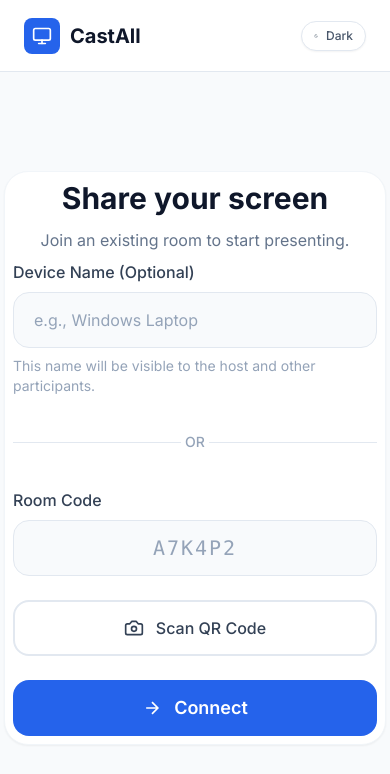
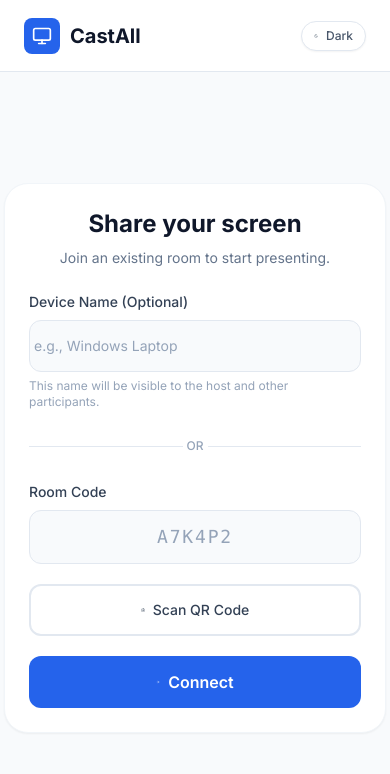
Before and after one commit to DipeshR23/castall, a React (Vite) app in the folder frontend/: page /share in a window 390 px wide. Shown: the top 774 px of the page. Built offline with nearby package versions, Linux system fonts and the light colour scheme; no server answers.

Commit message:
refactor: redesign host page card with centered responsive layout and larger sizing

```diff
--- a/frontend/src/components/room/HostCard.tsx
+++ b/frontend/src/components/room/HostCard.tsx
@@ -27,16 +27,16 @@ export default function HostCard({ roomCode, status, incomingDevice, onAccept, o
 
   if (status === 'REQUESTED' && incomingDevice) {
     return (
-      <div className="flex flex-col items-center w-full px-4">
-        <div className="w-full max-w-sm rounded-2xl bg-white p-8 shadow-sm border border-slate-100">
+      <div className="w-full">
+        <div className="w-full rounded-3xl sm:rounded-[32px] bg-white p-8 sm:p-10 md:p-12 shadow-sm border border-slate-100">
           <div className="flex flex-col items-center">
-            <h2 className="text-xl font-semibold text-slate-900 mb-2">Incoming Presentation</h2>
-            <p className="text-sm text-slate-500 mb-6">{incomingDevice}</p>
-            <div className="flex gap-3 w-full">
+            <h2 className="text-2xl sm:text-3xl md:text-4xl font-semibold text-slate-900 mb-2 sm:mb-3">Incoming Presentation</h2>
+            <p className="text-base sm:text-lg text-slate-500 mb-6 sm:mb-8">{incomingDevice}</p>
+            <div className="flex gap-3 sm:gap-4 w-full">
               <button
                 type="button"
                 onClick={onAccept}
-                className="flex-1 rounded-xl bg-primary px-4 py-3 font-semibold text-white transition-all duration-150 hover:scale-[1.02] active:scale-[0.98] focus:outline-none focus:ring-2 focus:ring-primary focus:ring-offset-2 min-h-[44px]"
+                className="flex-1 rounded-xl sm:rounded-2xl bg-primary px-4 py-3 sm:py-4 text-base sm:text-lg font-semibold text-white transition-all duration-150 hover:scale-[1.02] active:scale-[0.98] focus:outline-none focus:ring-2 focus:ring-primary focus:ring-offset-2 min-h-[52px]"
                 aria-label="Accept presentation request"
               >
                 Accept
@@ -44,7 +44,7 @@ export default function HostCard({ roomCode, status, incomingDevice, onAccept, o
               <button
                 type="button"
                 onClick={onReject}
-                className="flex-1 rounded-xl bg-white border border-slate-200 px-4 py-3 font-semibold text-slate-600 hover:text-slate-900 transition-colors duration-150 active:scale-[0.98] focus:outline-none focus:ring-2 focus:ring-primary focus:ring-offset-2 min-h-[44px]"
+                className="flex-1 rounded-xl sm:rounded-2xl bg-white border-2 border-slate-200 px-4 py-3 sm:py-4 text-base sm:text-lg font-semibold text-slate-600 hover:text-slate-900 transition-colors duration-150 active:scale-[0.98] focus:outline-none focus:ring-2 focus:ring-primary focus:ring-offset-2 min-h-[52px]"
                 aria-label="Decline presentation request"
               >
                 Decline
@@ -57,64 +57,64 @@ export default function HostCard({ roomCode, status, incomingDevice, onAccept, o
   }
 
   return (
-    <div className="flex flex-col items-center w-full px-4">
-      <div className="w-full max-w-sm rounded-2xl bg-white p-8 shadow-sm border border-slate-100">
+    <div className="w-full">
+      <div className="w-full rounded-3xl sm:rounded-[32px] bg-white p-8 sm:p-10 md:p-12 shadow-sm border border-slate-100">
         <div className="flex flex-col items-center">
-          <h2 className="text-xl font-semibold text-slate-900 mb-1">Room Created 🎉</h2>
-          <p className="text-sm text-slate-500 mb-6">Share this QR code to invite others</p>
+          <h2 className="text-2xl sm:text-3xl md:text-4xl font-semibold text-slate-900 mb-2">Room Created 🎉</h2>
+          <p className="text-base sm:text-lg text-slate-500 mb-6 sm:mb-8">Share this QR code to invite others</p>
 
-          <div className="mb-6 w-full flex justify-center">
+          <div className="mb-6 sm:mb-8 w-full flex justify-center">
             <QRCodeCard value={qrValue} size={180} />
           </div>
 
           <div className="flex items-center justify-center gap-3 mb-4">
-            <span className="text-lg font-bold text-primary tracking-wider">{roomCode}</span>
+            <span className="text-xl sm:text-2xl font-bold text-primary tracking-wider">{roomCode}</span>
             <button
               type="button"
               onClick={() => handleCopy(roomCode || '')}
               className="rounded-lg p-2 hover:bg-slate-100 transition-colors min-h-[44px] min-w-[44px] flex items-center justify-center"
               aria-label={copied ? 'Copied' : 'Copy room code'}
             >
-              {copied ? <Copy className="h-4 w-4 text-success" /> : <Copy className="h-4 w-4 text-slate-400" />}
+              {copied ? <Copy className="h-4 w-4 sm:h-5 sm:w-5 text-success" /> : <Copy className="h-4 w-4 sm:h-5 sm:w-5 text-slate-400" />}
             </button>
           </div>
 
-          <p className="text-sm text-slate-400 mb-6" role="status" aria-live="polite">
+          <p className="text-sm sm:text-base text-slate-400 mb-6 sm:mb-8" role="status" aria-live="polite">
             Waiting for presenter to connect...
           </p>
 
-          <div className="w-full space-y-3">
-            <div className="flex items-center justify-between py-3 border-t border-slate-100">
-              <span className="text-sm text-slate-500">Share Link</span>
-              <div className="flex items-center gap-2">
-                <span className="text-sm text-slate-600 truncate max-w-[200px]">{window.location.origin}/share?room={roomCode}</span>
+          <div className="w-full space-y-3 sm:space-y-4">
+            <div className="flex flex-col sm:flex-row sm:items-center justify-between py-3 sm:py-4 border-t border-slate-100 gap-2 sm:gap-4">
+              <span className="text-sm sm:text-base text-slate-500">Share Link</span>
+              <div className="flex items-center gap-2 sm:gap-3">
+                <span className="text-sm sm:text-base text-slate-600 truncate max-w-[200px] sm:max-w-[300px]">{window.location.origin}/share?room={roomCode}</span>
                 <button
                   type="button"
-                  onClick={() => handleCopy(`${window.location.origin}/share?room=${roomCode}`)}
-                  className="rounded-lg p-2 hover:bg-slate-100 transition-colors min-h-[44px] min-w-[44px] flex items-center justify-center"
+                  onClick={() => handleCopy(`${window.location.origin}/share?room={roomCode}`)}
+                  className="rounded-lg p-2 hover:bg-slate-100 transition-colors min-h-[44px] min-w-[44px] flex items-center justify-center flex-shrink-0"
                   aria-label="Copy share link"
                 >
-                  {copied ? <Copy className="h-4 w-4 text-success" /> : <Copy className="h-4 w-4 text-slate-400" />}
+                  {copied ? <Copy className="h-4 w-4 sm:h-5 sm:w-5 text-success" /> : <Copy className="h-4 w-4 sm:h-5 sm:w-5 text-slate-400" />}
                 </button>
               </div>
             </div>
 
-            <div className="flex items-center justify-between py-3 border-t border-slate-100">
-              <span className="text-sm text-slate-500">Connected Devices</span>
-              <div className="flex items-center gap-1 text-slate-400">
-                <Users className="h-4 w-4" />
-                <span className="text-sm">0</span>
+            <div className="flex flex-col sm:flex-row sm:items-center justify-between py-3 sm:py-4 border-t border-slate-100 gap-2 sm:gap-4">
+              <span className="text-sm sm:text-base text-slate-500">Connected Devices</span>
+              <div className="flex items-center gap-1.5 text-slate-400">
+                <Users className="h-4 w-4 sm:h-5 sm:w-5" />
+                <span className="text-sm sm:text-base">0</span>
               </div>
             </div>
           </div>
         </div>
       </div>
 
-      <div className="mt-6">
+      <div className="mt-6 sm:mt-8 flex justify-center">
         <button
           type="button"
           onClick={onReset}
-          className="rounded-xl border border-error text-error px-6 py-3 font-semibold hover:bg-error/5 transition-all duration-150 active:scale-[0.98] focus:outline-none focus:ring-2 focus:ring-error focus:ring-offset-2 min-h-[44px]"
+          className="rounded-xl sm:rounded-2xl border-2 border-error text-error px-6 sm:px-8 py-3 sm:py-4 text-base sm:text-lg font-semibold hover:bg-error/5 transition-all duration-150 active:scale-[0.98] focus:outline-none focus:ring-2 focus:ring-error focus:ring-offset-2 min-h-[52px]"
         >
           End Room
         </button>
--- a/frontend/src/components/room/JoinCard.tsx
+++ b/frontend/src/components/room/JoinCard.tsx
@@ -36,15 +36,15 @@ export default function JoinCard({ onConnect, deviceName, onDeviceNameChange, is
 
   return (
     <div className="flex items-center justify-center min-h-[calc(100vh-72px)] px-4 py-8 sm:py-12">
-      <div className="w-full max-w-lg sm:max-w-xl md:max-w-2xl rounded-3xl sm:rounded-[32px] bg-white p-8 sm:p-10 md:p-12 shadow-sm border border-slate-100">
-        <div className="flex flex-col items-center text-center mb-8 sm:mb-10">
-          <h1 className="text-3xl sm:text-4xl md:text-5xl font-bold text-slate-900 mb-3 sm:mb-4">Share your screen</h1>
-          <p className="text-base sm:text-lg md:text-xl text-slate-500 max-w-md">Join an existing room to start presenting.</p>
+      <div className="w-full max-w-lg sm:max-w-xl md:max-w-2xl rounded-3xl sm:rounded-[32px] bg-white p-6 sm:p-8 md:p-10 shadow-sm border border-slate-100">
+        <div className="flex flex-col items-center text-center mb-6 sm:mb-8">
+          <h1 className="text-2xl sm:text-3xl md:text-4xl font-bold text-slate-900 mb-2">Share your screen</h1>
+          <p className="text-sm sm:text-base text-slate-500">Join an existing room to start presenting.</p>
         </div>
 
-        <form onSubmit={handleSubmit} className="space-y-6 sm:space-y-8" noValidate>
+        <form onSubmit={handleSubmit} className="space-y-5 sm:space-y-6" noValidate>
           <div>
-            <label htmlFor="deviceName" className="block text-base sm:text-lg font-medium text-slate-700 mb-2 sm:mb-3">
+            <label htmlFor="deviceName" className="block text-sm sm:text-base font-medium text-slate-700 mb-2">
               Device Name (Optional)
             </label>
             <input
@@ -55,19 +55,19 @@ export default function JoinCard({ onConnect, deviceName, onDeviceNameChange, is
               placeholder="e.g., Windows Laptop"
               maxLength={50}
               aria-describedby="deviceNameHelp"
-              className="w-full rounded-2xl border border-slate-200 bg-slate-50 px-5 py-4 text-slate-900 placeholder:text-slate-400 focus:border-primary focus:outline-none focus:ring-2 focus:ring-primary/20 min-h-[56px] text-base sm:text-lg"
+              className="w-full rounded-xl border border-slate-200 bg-slate-50 px-4 py-3 text-slate-900 placeholder:text-slate-400 focus:border-primary focus:outline-none focus:ring-2 focus:ring-primary/20 min-h-[52px] text-sm sm:text-base"
             />
-            <p id="deviceNameHelp" className="mt-2 text-sm text-slate-400">This name will be visible to the host and other participants.</p>
+            <p id="deviceNameHelp" className="mt-1.5 text-xs text-slate-400">This name will be visible to the host and other participants.</p>
           </div>
 
-          <div className="flex items-center justify-center py-3 sm:py-4">
+          <div className="flex items-center justify-center py-2">
             <div className="flex-1 h-px bg-slate-200" />
-            <span className="px-4 sm:px-6 text-sm sm:text-base text-slate-400 font-medium">OR</span>
+            <span className="px-4 text-xs sm:text-sm text-slate-400 font-medium">OR</span>
             <div className="flex-1 h-px bg-slate-200" />
           </div>
 
           <div>
-            <label htmlFor="roomCode" className="block text-base sm:text-lg font-medium text-slate-700 mb-2 sm:mb-3">
+            <label htmlFor="roomCode" className="block text-sm sm:text-base font-medium text-slate-700 mb-2">
               Room Code
             </label>
             <input
@@ -80,33 +80,33 @@ export default function JoinCard({ onConnect, deviceName, onDeviceNameChange, is
               aria-invalid={!!error}
               aria-describedby={error ? 'roomCodeError' : undefined}
               aria-required="true"
-              className="w-full rounded-2xl border border-slate-200 bg-slate-50 px-5 py-4 text-center text-xl sm:text-2xl font-mono tracking-widest uppercase placeholder:text-slate-400 focus:border-primary focus:outline-none focus:ring-2 focus:ring-primary/20 min-h-[56px]"
+              className="w-full rounded-xl border border-slate-200 bg-slate-50 px-4 py-3 text-center text-lg sm:text-xl font-mono tracking-widest uppercase placeholder:text-slate-400 focus:border-primary focus:outline-none focus:ring-2 focus:ring-primary/20 min-h-[52px]"
             />
-            {error && <p id="roomCodeError" className="mt-2 text-sm text-error" role="alert">{error}</p>}
+            {error && <p id="roomCodeError" className="mt-1.5 text-xs text-error" role="alert">{error}</p>}
           </div>
 
           <button
             type="button"
             onClick={() => setShowScanner(true)}
-            className="w-full flex items-center justify-center gap-3 rounded-2xl border-2 border-slate-200 bg-white px-5 py-4 text-base sm:text-lg font-medium text-slate-700 hover:bg-slate-50 transition-all duration-150 min-h-[56px]"
+            className="w-full flex items-center justify-center gap-2 rounded-xl border-2 border-slate-200 bg-white px-4 py-3 text-sm sm:text-base font-medium text-slate-700 hover:bg-slate-50 transition-all duration-150 min-h-[52px]"
           >
-            <Camera className="h-5 w-5 sm:h-6 sm:w-6" aria-hidden="true" />
+            <Camera className="h-4 w-4 sm:h-5 sm:w-5" aria-hidden="true" />
             Scan QR Code
           </button>
 
           <button
             type="submit"
             disabled={isJoining}
-            className="w-full rounded-2xl bg-primary px-5 py-4 text-lg sm:text-xl font-semibold text-white hover:bg-primary-hover transition-all duration-150 disabled:opacity-50 disabled:cursor-not-allowed min-h-[56px] flex items-center justify-center gap-3"
+            className="w-full rounded-xl bg-primary px-4 py-3 text-base sm:text-lg font-semibold text-white hover:bg-primary-hover transition-all duration-150 disabled:opacity-50 disabled:cursor-not-allowed min-h-[52px] flex items-center justify-center gap-2"
           >
             {isJoining ? (
               <>
-                <div className="h-5 w-5 animate-spin rounded-full border-2 border-white border-t-transparent" />
+                <div className="h-4 w-4 animate-spin rounded-full border-2 border-white border-t-transparent" />
                 Connecting...
               </>
             ) : (
               <>
-                <svg className="h-5 w-5 sm:h-6 sm:w-6" viewBox="0 0 24 24" fill="none" stroke="currentColor" strokeWidth="2">
+                <svg className="h-4 w-4 sm:h-5 sm:w-5" viewBox="0 0 24 24" fill="none" stroke="currentColor" strokeWidth="2">
                   <path d="M5 12h14M12 5l7 7-7 7" />
                 </svg>
                 Connect
--- a/frontend/src/pages/HostPage.tsx
+++ b/frontend/src/pages/HostPage.tsx
@@ -225,7 +225,8 @@ export default function HostPage() {
   }
 
   return (
-    <div className="flex flex-col items-center w-full px-4">
+    <div className="flex items-center justify-center min-h-[calc(100vh-72px)] w-full px-4 py-8 sm:py-12">
+      <div className="w-full max-w-lg sm:max-w-xl md:max-w-2xl">
         <HostCard
           roomCode={roomCode}
           status={status}
@@ -235,5 +236,6 @@ export default function HostPage() {
           onReset={handleReset}
         />
       </div>
+    </div>
   );
 }
```
Lines whose indentation alone changed are shown as unchanged.
